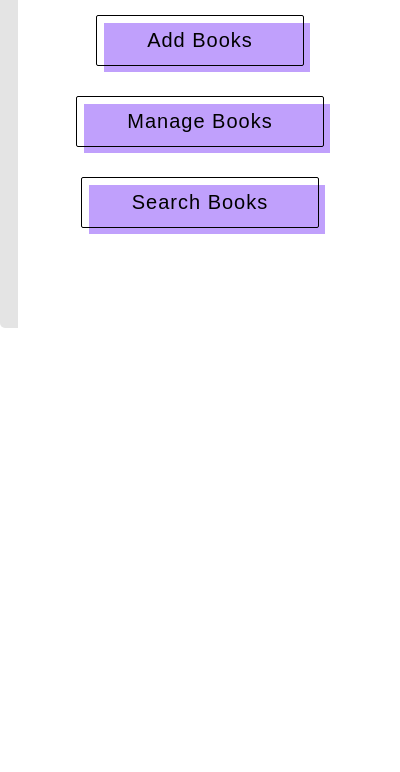
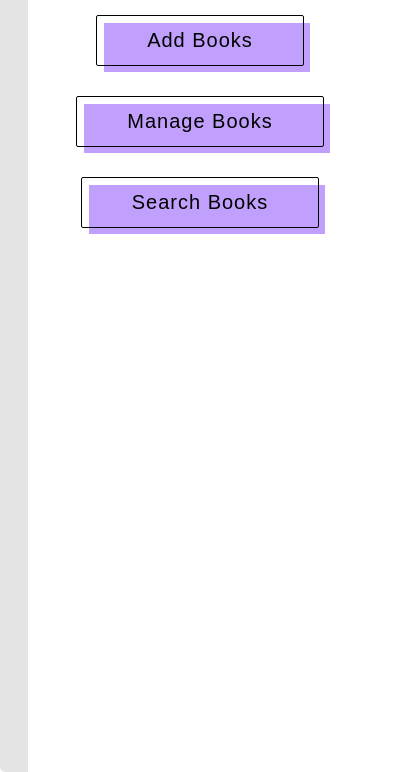
Before and after one commit to silas-hw/as-tkinter, an Electron app: page library-challenge/electron version/index.html in a window 400 px wide. Shown: the part 72-844 px from the top of the page. Drawn offline with Linux system fonts and the light colour scheme.

Commit message:
Update menu bar

```diff
--- a/library-challenge/electron version/style.css
+++ b/library-challenge/electron version/style.css
@@ -30,7 +30,7 @@ div.center{
 
 div.menu {
     height: 100%;
-    width: 18px;
+    width: 28px;
     top: 0;
     left: 0;
 
@@ -38,7 +38,7 @@ div.menu {
     overflow: hidden;
     border-radius: 5px 0px 0px 5px;
 
-    position: absolute;
+    position: fixed;
 
     background-color: rgb(228, 228, 228);
 
```
